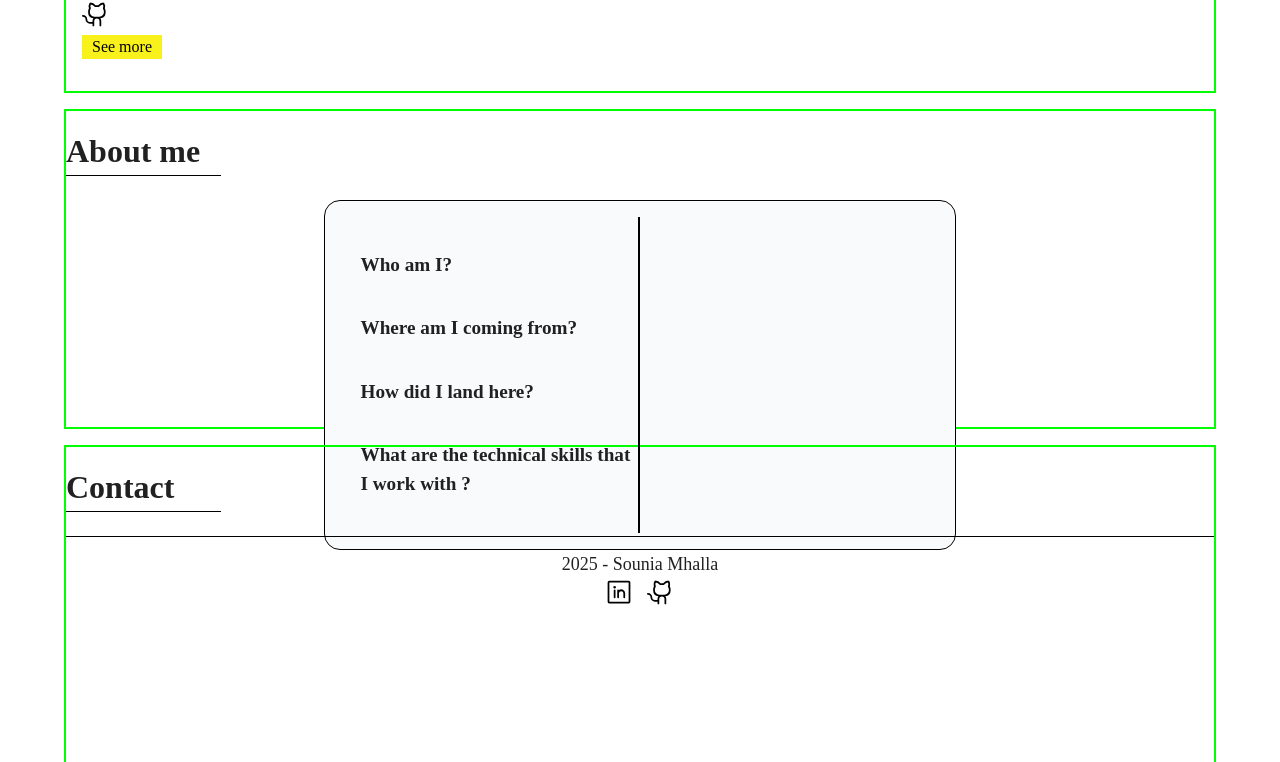
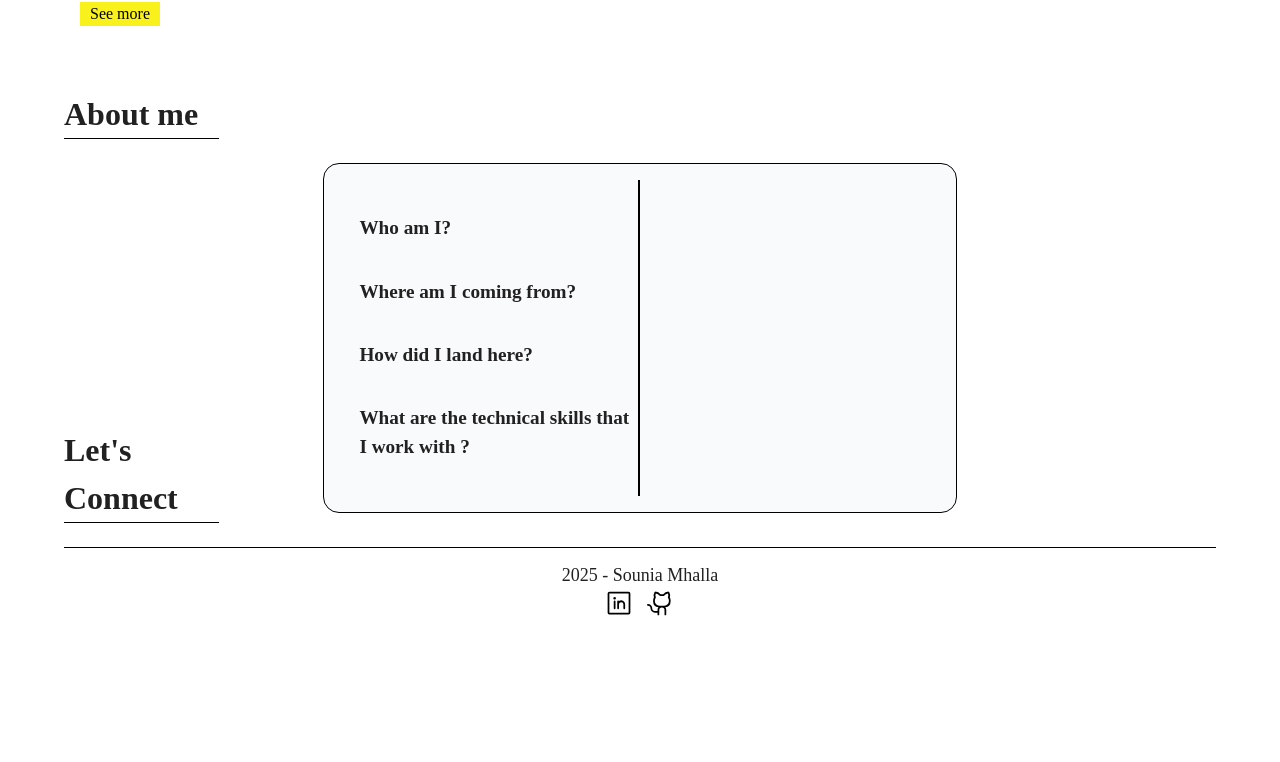
Before and after one commit to vickyfrosties/Portfolio, a React (Vite) app: page / in a window 1280 px wide. Shown: the part 1443-2205 px from the top of the page. After the commit the page ends 2173 px from the top, so only its background shows below. Built offline with nearby package versions, Linux system fonts and the light colour scheme; a web font is replaced by a local one.

Commit message:
All clear :ok_hand:

```diff
--- a/index.html
+++ b/index.html
@@ -3,7 +3,7 @@
 
 <head>
   <meta charset="UTF-8" />
-  <link rel="icon" type="image/svg+xml" href="" />
+  <link rel="icon" type="image/svg+xml" href="/Icons/vf-logo.svg" />
   <meta name="viewport" content="width=device-width, initial-scale=1.0" />
   <title>Portfolio - Sounia</title>
 </head>
--- a/src/App.css
+++ b/src/App.css
@@ -138,7 +138,6 @@ body {
     }
 
     .projects-section {
-      border: 2px solid lime;
       margin-top: 1rem;
       margin-bottom: 1rem;
       padding-top: 1em;
@@ -232,7 +231,6 @@ body {
       }
 
       & {
-        border: 2px solid lime;
         height: 40vh;
       }
     }
--- a/src/Components/About/Menu/MenuList.jsx
+++ b/src/Components/About/Menu/MenuList.jsx
@@ -39,7 +39,7 @@ const MenuList = () => {
                         <MenuDetail
                             message={selectedItem.content}
                             showImage={selectedItem.id === 1}
-                            imageUrl="../../../../public/Pictures/portrait_bis.png"
+                            imageUrl="/Pictures/portrait_bis.png"
                         />}
                 </div>
             </section>
--- a/src/Components/Contact.jsx
+++ b/src/Components/Contact.jsx
@@ -7,7 +7,7 @@ const Contact = () => {
   return (
     <>
       <Element name="Contact">
-        <h2>Contact</h2>
+        <h2>Let's Connect</h2>
       </Element>
       <Footer />
     </>
```
Also changed, not shown: public/Icons/vf-logo.svg (added).
